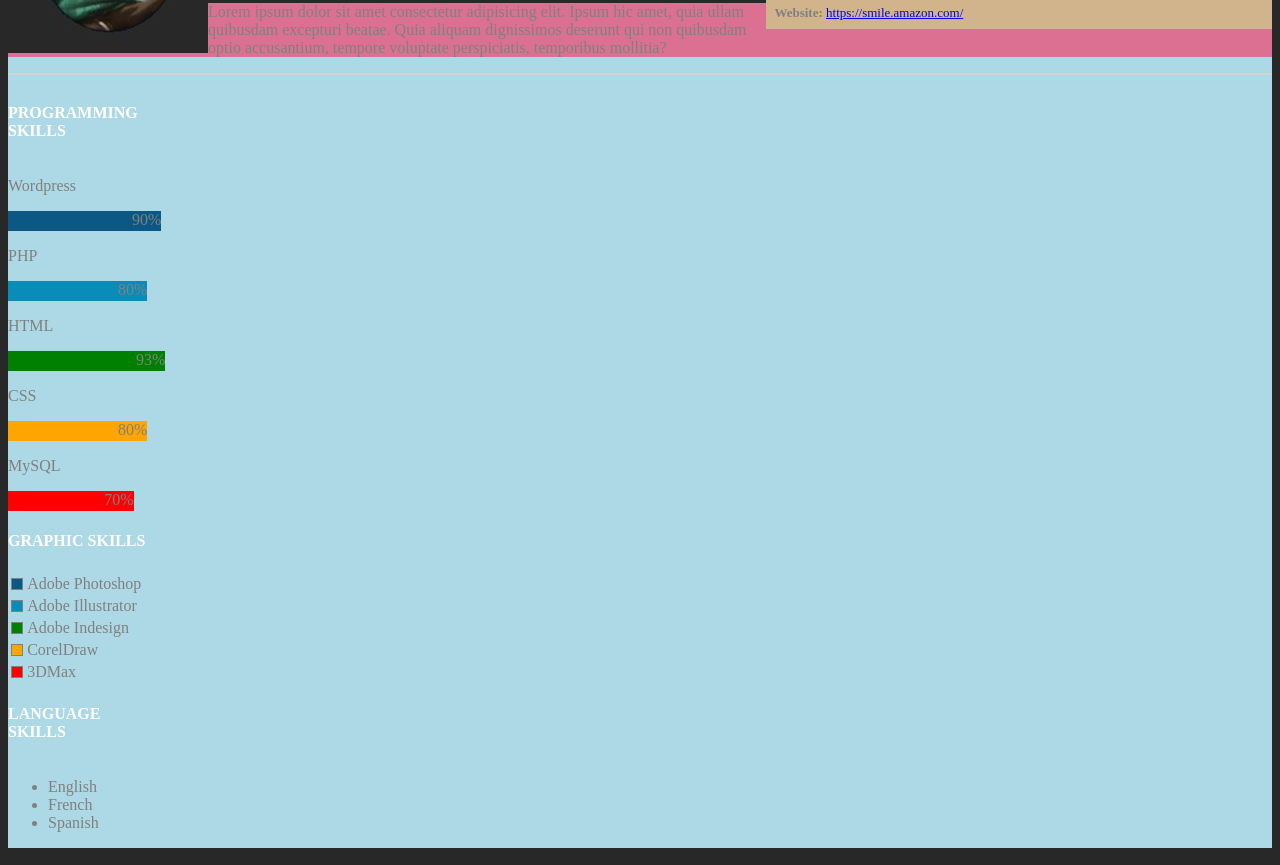
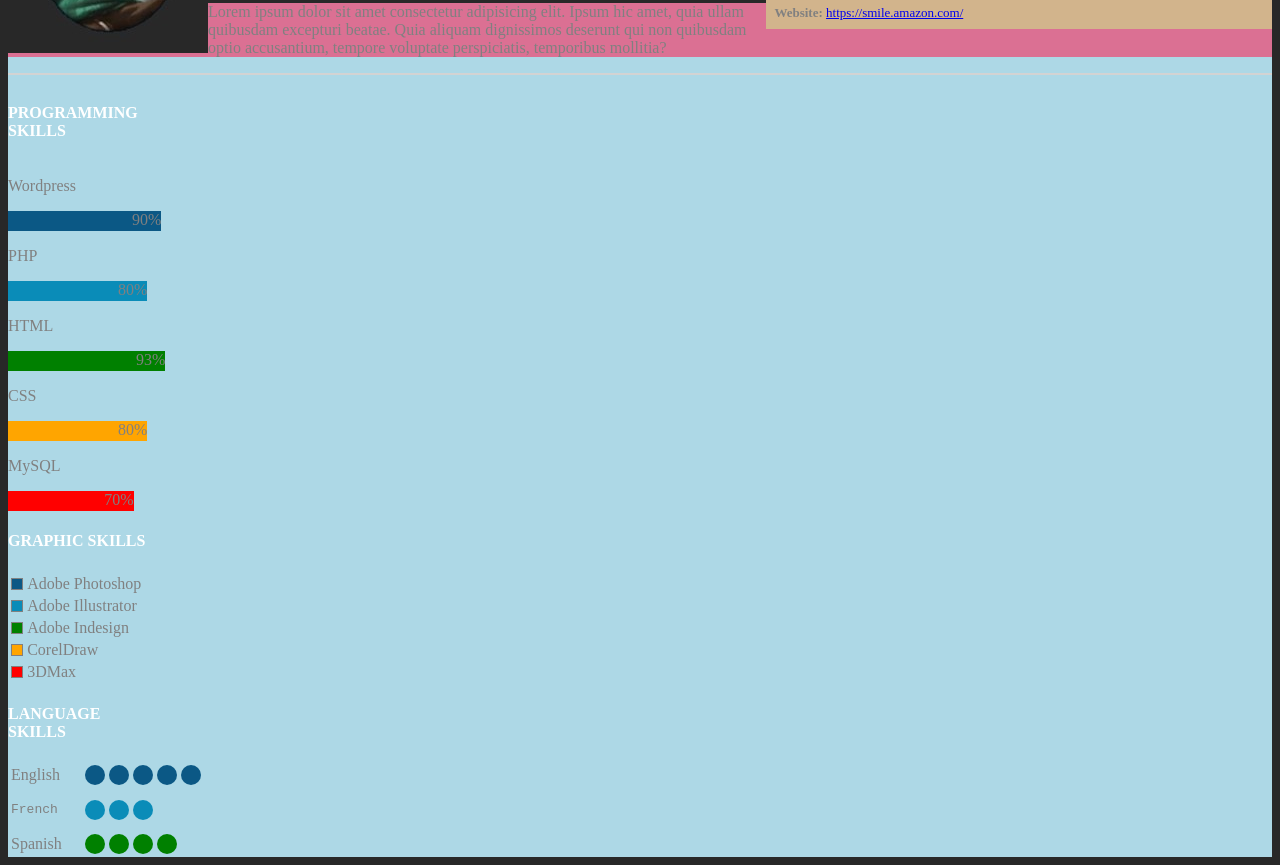
Before and after one commit to yangbri1/307.5_practice_html_css, a plain HTML site: page index.html in a window 1280 px wide. Shown: the part 165-1030 px from the top of the page. Drawn offline with Linux system fonts and the light colour scheme.

Commit message:
language skills ssection completed using a table w/ <pre></pre> tag in formatting

```diff
--- a/index.html
+++ b/index.html
@@ -38,7 +38,7 @@
             <div id="box1" class="section1">
                 <img src="./images/corgi_corki.jpg" alt= "Corki corgi skin" title="Definitely not Corki"
                 style="float:left"> <!--omitted inline as it will override external css selector  -->
-                <h1> Corgi Corki</h1>
+                <h1> Corgi Corki </h1>
                 <h3> Pilot </h3>
             </div>
 
@@ -84,23 +84,23 @@
                 <table>
                     <tr>
                         <td><div id="gs1" class="boxes"></div></td>
-                        <td> Adobe Photoshop</td>
+                        <td> Adobe Photoshop </td>
                     </tr>
                     <tr>
                         <td><div id="gs2" class="boxes"></div></td>
-                        <td>Adobe Illustrator</td>
+                        <td> Adobe Illustrator </td>
                     </tr>
                     <tr>
                         <td><div id="gs3" class="boxes"></div></td>
-                        <td>Adobe Indesign</td>
+                        <td> Adobe Indesign </td>
                     </tr>
                     <tr>
                         <td><div id="gs4" class="boxes"></div></td>
-                        <td>CorelDraw</td>
+                        <td> CorelDraw </td>
                     </tr>
                     <tr>
                         <td><div id="gs5" class="boxes"></div></td>
-                        <td>3DMax</td>
+                        <td> 3DMax </td>
                     </tr>
                 </table>
 
@@ -108,11 +108,33 @@
 
             <div id="box8" class="section3">
                 <h4> LANGUAGE SKILLS </h4>
-                <ul>
-                    <li>English</li>
-                    <li>French</li>
-                    <li>Spanish</li>
-                </ul>
+
+                <table>
+                    <tr>
+                        <td> English </td> <!-- &nbsp; could prevent line break or give extra space -->
+                        <td><div id="gs1" class="circles"></div></td>
+                        <td><div id="gs1" class="circles"></div></td>
+                        <td><div id="gs1" class="circles"></div></td>
+                        <td><div id="gs1" class="circles"></div></td>
+                        <td><div id="gs1" class="circles"></div></td>
+                    </tr>
+                    <tr>
+                        <!-- <pre></pre> -- will display "preformatted" text aka text w/ spaces & line breaks
+                         --- used here over &nbsp; since it does NOT appear to disrupt text too much -->
+                        <td><pre>French   </pre></td>
+                        <td><div id="gs2" class="circles"></div></td>
+                        <td><div id="gs2" class="circles"></div></td>
+                        <td><div id="gs2" class="circles"></div></td>
+                    </tr>
+                    <tr>
+                        <td> Spanish </td>
+                        <td><div id="gs3" class="circles"></div></td>
+                        <td><div id="gs3" class="circles"></div></td>
+                        <td><div id="gs3" class="circles"></div></td>
+                        <td><div id="gs3" class="circles"></div></td>
+                    </tr>
+                </table>
+
             </div>
         </div>
     </div>
--- a/styles/styles.css
+++ b/styles/styles.css
@@ -106,8 +106,8 @@ hr{
 
 }
 
-#gs1{background-color:rgb(11, 88, 133);}
-#gs2{background-color:rgb(10, 140, 184);  }
+#gs1{background-color:rgb(11, 88, 133); }
+#gs2{background-color:rgb(10, 140, 184); }
 #gs3{background-color:green;  }
 #gs4{background-color:orange; }
 #gs5{background-color:red;  }
@@ -115,8 +115,24 @@ hr{
 table{
     border: transparent;
     text-align: left;
+
     /* width: 33% -- applying width: 33% to the parent section3 class block solves the sizing issue */
 }
+/* #box7 td{ border: solid;} */
+
+.circles{
+    width: 20px;
+    height: 20px;
+    border-radius: 50%;
+}
+#box{
+    margin-bottom:10px;
+}
+/*
+#box8 td{
+    border: solid; -- used to check why the French and Spanish were out of line -- extra <td> </td> by accident
+
+} */
 
 @media only screen and (orientation: landscape) {
     body {
```
